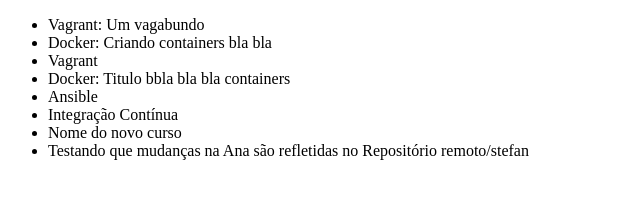
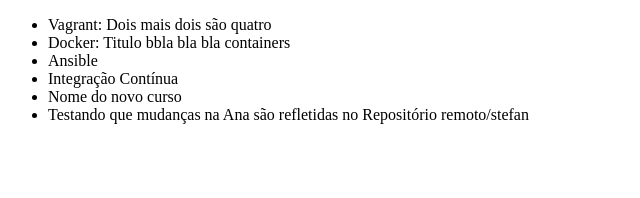
Before and after one commit to inpathos/alura-git, a plain HTML site: page index.html in a window 1280 px wide. Shown: the whole page, without its empty margins (0-640 px from the left). Drawn offline with Linux system fonts and the light colour scheme.

Commit message:
Mudei mais uma vez pra resolvet conflito de rebase

```diff
--- a/index.html
+++ b/index.html
@@ -6,9 +6,7 @@
 </head>
 <body>
     <ul>
-        <li>Vagrant: Um vagabundo</li>
-        <li>Docker: Criando containers bla bla</li>
-        <li>Vagrant</li>
+        <li>Vagrant: Dois mais dois são quatro</li>
         <li>Docker: Titulo bbla bla bla containers</li>
         <li>Ansible</li>
         <li>Integração Contínua</li>
```
